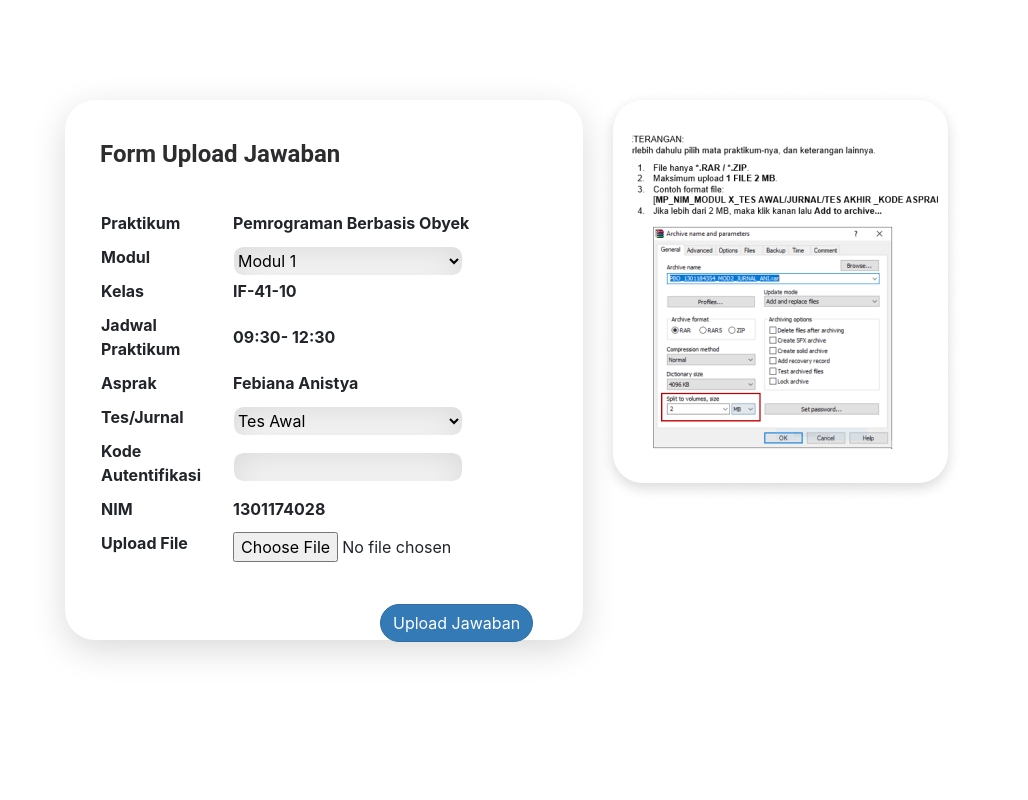
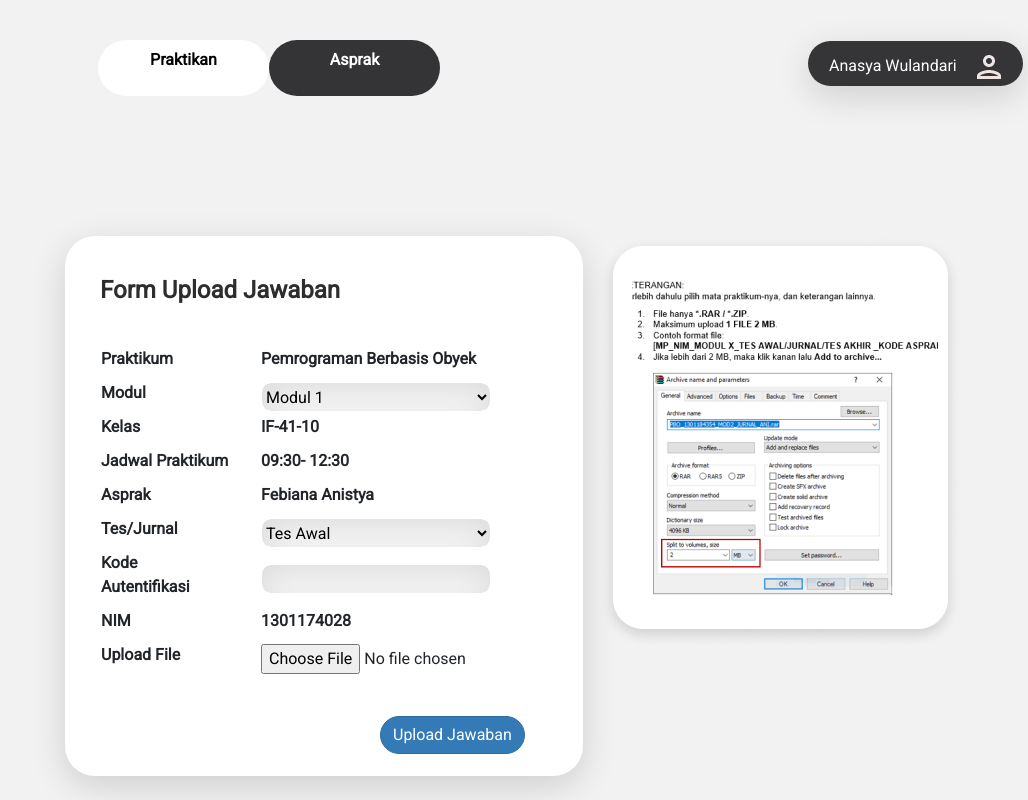
Before and after one commit to mayaams/Tubes-IMK, a CodeIgniter app: the page made by client/application/views/UploadJwb.php in a window 1280 px wide. Shown: the whole page, without its empty margins (252-1280 px from the left). Run offline with CodeIgniter, Linux system fonts and the light colour scheme.

Commit message:
sec commit

```diff
--- a/client/application/views/UploadJwb.php
+++ b/client/application/views/UploadJwb.php
@@ -8,6 +8,7 @@
     <link rel="stylesheet" href="https://stackpath.bootstrapcdn.com/bootstrap/4.3.1/css/bootstrap.min.css" integrity="sha384-ggOyR0iXCbMQv3Xipma34MD+dH/1fQ784/j6cY/iJTQUOhcWr7x9JvoRxT2MZw1T" crossorigin="anonymous">
     <!-- Latest compiled and minified CSS -->
     <link rel="stylesheet" href="https://maxcdn.bootstrapcdn.com/bootstrap/4.3.1/css/bootstrap.min.css">
+    <link href="https://fonts.googleapis.com/css?family=Roboto&display=swap" rel="stylesheet">
 
     <!-- jQuery library -->
     <script src="https://ajax.googleapis.com/ajax/libs/jquery/3.3.1/jquery.min.js"></script>
@@ -20,6 +21,48 @@
 
     <!-- <link rel="stylesheet" href="assets/css/UploadJwb.css"> -->
     <style>
+        body{
+            background-color:#F3F2F2;
+            background-attachment: fixed !important;
+            background-sizecover;
+            font-family:'Roboto',sans-serif;
+        }
+        .nav-pills{
+        width: 342px;
+        }
+        .nav-item{
+        width: 50%;
+        }
+        .nav .nav-link{
+        border-radius: 30px;
+        height: 56px;
+        margin-top: 40px;
+        }
+        .nav-pills .nav-link{
+        font-weight: bold;
+        text-align: center;
+        background: #343436;
+        color: #fff;
+        }
+        .nav-pills .nav-link.active{
+        background: #fff;
+        color: #000;
+        }
+        .new{
+            margin-left: 350px;
+        }
+        .user{
+        position: fixed;
+        background: #353537;
+        box-shadow: 0px 10px 35px rgba(0, 0, 0, 0.15);
+        border-radius: 30px;
+        width: 215px;
+        height: 45px;
+        float: right;
+        margin-left: 1060px;
+        margin-top: -55px;
+
+        }
       .button{
           width: 144px;
           height: 40px;
@@ -42,9 +85,10 @@
             height: 540px;
             box-shadow: 0px 10px 35px rgba(0, 0, 0, 0.15);
             border-radius: 30px;
+            margin-top:40px;
         }
         .box-1{
-          margin-top:-10px;
+          margin-top:40px;
         }
         table{
             margin-top : 50px;
@@ -97,21 +141,35 @@
             border-radius: 10px;
         }
         .kd:hover{
-            color:white;
+            color:black;
             cursor: pointer;
          }
          .mk:hover{
             cursor: pointer;
          }
+         .user:hover{
+             cursor: pointer;
+         }
 
   </style>
-
     <title>UploadJawaban</title>
 </head>
-<body background-color: #B3ADAD;
-    background-attachment: fixed !important;
-    background-size: cover; >
-    <!-- <div class="container"> -->
+<body>
+    <!-- Nav pills -->
+  <div class="new">
+        <ul class="nav nav-pills" role="tablist">
+            <li class="nav-item">
+            <a class="nav-link active" data-toggle="pill" href="#home">Praktikan</a>
+            </li>
+            <li class="nav-item">
+            <a class="nav-link" data-toggle="pill" href="#menu1">Asprak</a>
+            </li>
+        </ul>
+    </div>
+    <div class="alert container3 user text-white">
+            Anasya Wulandari
+            <span class="ml-3"><img src="assets/image/user.png" ></span>
+     </div>
     <div class="row">
         <div class="box">
             <div class="col align-self-center ">
@@ -166,7 +224,7 @@
                     </tr>
                     <tr>
                         <td id="indeks"><label class="kode"><b>Kode Autentifikasi</b> </label></td>
-                <td ><input class="kd"  type="text" name="kode"></td>
+                        <td ><input class="kd"  type=" text" name=" kode"></td>
                     </tr>
                     <tr>
                         <td id="indeks"><label for="kode"><b>NIM</b> </label></td>
@@ -187,7 +245,7 @@
             </div>
         </div>
         </div>
-    <!-- </div> -->
+
 
 </body>
 </html>
```
Lines whose indentation alone changed are shown as unchanged.
